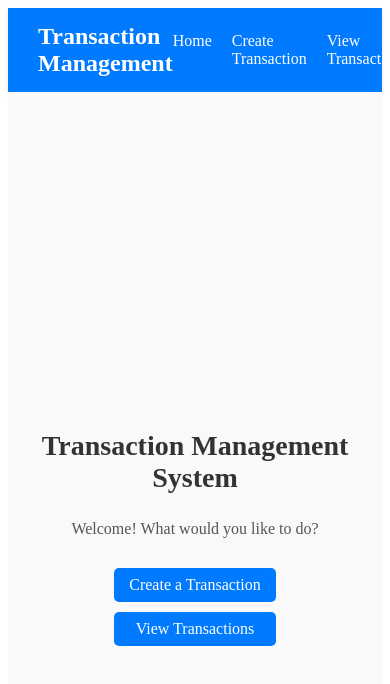
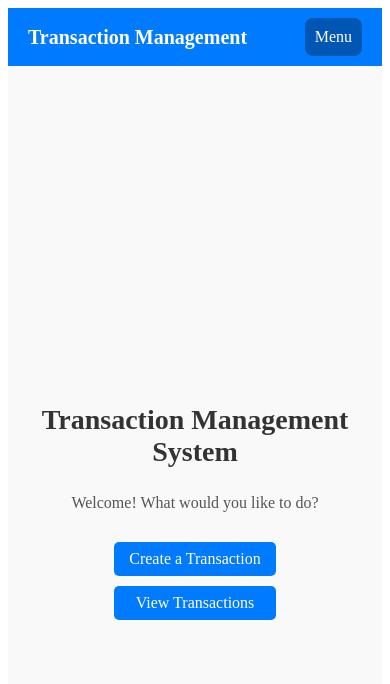
Before and after one commit to madamvignesh/deploying-frontend, a React (Create React App) app: page / in a window 390 px wide. Shown: the top 684 px of the page. Built offline with nearby package versions, Linux system fonts and the light colour scheme.

Commit message:
mobile updated v2

```diff
--- a/src/components/Header/Header.css
+++ b/src/components/Header/Header.css
@@ -1,22 +1,26 @@
+/* Header Container */
 .header-container {
   display: flex;
   justify-content: space-between;
   align-items: center;
+  padding: 10px 20px;
   background-color: #007bff;
-    color: white;
-    padding: 15px 30px;
-    box-shadow: 0 2px 4px rgba(0, 0, 0, 0.1);
+  color: #fff;
 }
 
 .header-logo h1 {
-    font-size: 24px;
-    font-weight: bold;
+  font-size: 20px;
   margin: 0;
 }
 
-  .header-nav .nav-links {
+/* Navigation */
+.header-nav {
+  display: flex;
+}
+
+.nav-links {
+  display: flex;
   list-style: none;
-    display: flex;
   gap: 20px;
   margin: 0;
   padding: 0;
@@ -24,16 +28,47 @@
 
 .nav-link {
   text-decoration: none;
-    color: white;
+  color: #fff;
   font-size: 16px;
-    transition: color 0.3s ease-in-out;
-  }
-
-  .nav-link:hover {
-    color: #ffc107;
 }
 
 .active-link {
-    border-bottom: 2px solid #ffc107;
   font-weight: bold;
+  border-bottom: 2px solid #fff;
 }
+
+/* Mobile Styles */
+@media (max-width: 768px) {
+  .header-nav {
+    display: none; /* Hide by default for mobile */
+    flex-direction: column;
+    background-color: #007bff;
+    padding: 10px;
+    border-radius: 8px;
+  }
+
+  .nav-links {
+    flex-direction: column;
+    gap: 10px;
+  }
+
+  .menu-card {
+    display: flex;
+    align-items: center;
+    justify-content: center;
+    background-color: #0056b3;
+    padding: 10px;
+    border-radius: 8px;
+    cursor: pointer;
+    font-size: 16px;
+    color: #fff;
+  }
+
+  .menu-card:hover {
+    background-color: #003d80;
+  }
+
+  .menu-card.active + .header-nav {
+    display: flex; /* Show the nav links when menu is active */
+  }
+}
--- a/src/components/Header/Header.js
+++ b/src/components/Header/Header.js
@@ -1,23 +1,38 @@
-import React from "react";
+import React, { useState } from "react";
 import { NavLink } from "react-router-dom";
 import "./Header.css";
 
 const Header = () => {
+  const [menuActive, setMenuActive] = useState(false);
+
+  const toggleMenu = () => {
+    setMenuActive(!menuActive);
+  };
+
   return (
     <header className="header-container">
       <div className="header-logo">
         <h1>Transaction Management</h1>
       </div>
-      <nav className="header-nav">
+      <div
+        className={`menu-card ${menuActive ? "active" : ""}`}
+        onClick={toggleMenu}
+      >
+        Menu
+      </div>
+      <nav className={`header-nav ${menuActive ? "active" : ""}`}>
         <ul className="nav-links">
-            <li>
-                <NavLink to="/" className="nav-link" activeClassName='active-link'>Home</NavLink>
-            </li>
+          <li>
+            <NavLink to="/" className="nav-link" activeClassName="active-link">
+              Home
+            </NavLink>
+          </li>
           <li>
             <NavLink
               to="/api/transactions"
               className="nav-link"
-              activeClassName="active-link">
+              activeClassName="active-link"
+            >
               Create Transaction
             </NavLink>
           </li>
@@ -25,7 +40,8 @@ const Header = () => {
             <NavLink
               to="/api/view-transactions"
               className="nav-link"
-              activeClassName="active-link">
+              activeClassName="active-link"
+            >
               View Transactions
             </NavLink>
           </li>
```
Lines whose indentation alone changed are shown as unchanged.
